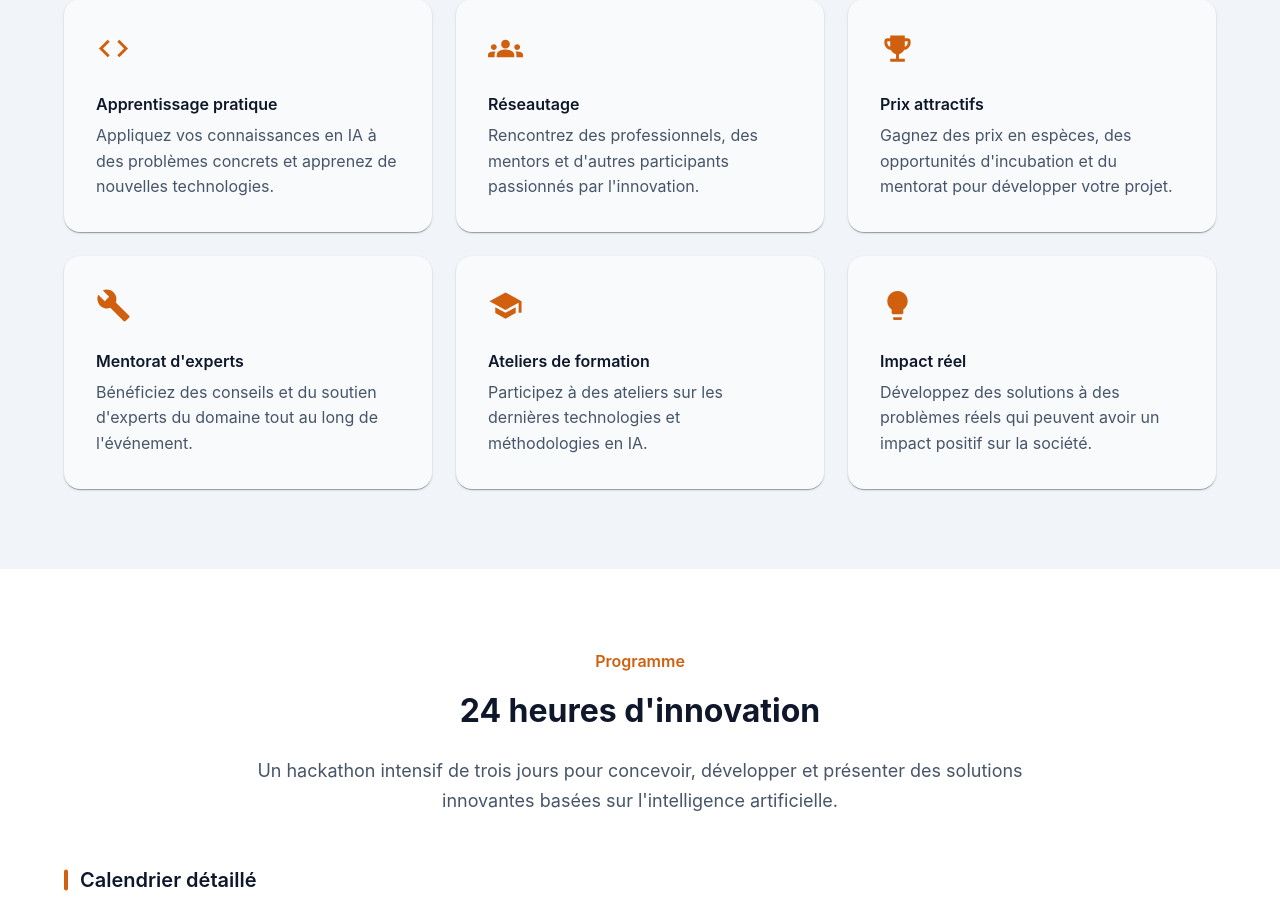
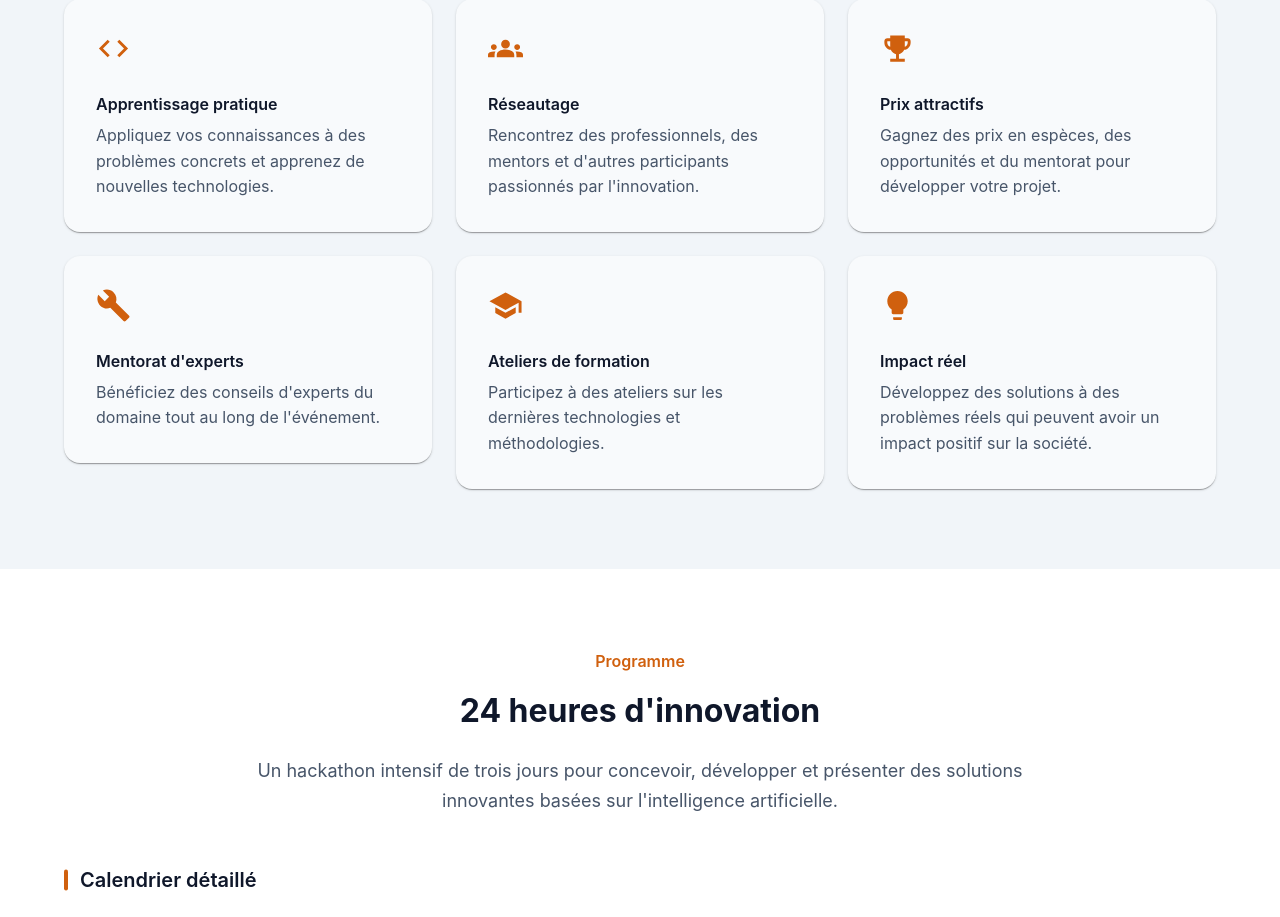
Before and after one commit to Nameless0l/gi, a Next.js app: page /hackathon in a window 1280 px wide. Shown: the part 2120-3037 px from the top of the page. Built offline with nearby package versions, Linux system fonts and the light colour scheme.

Commit message:
Wahouhhh Nameless

```diff
--- a/src/app/hackathon/page.js
+++ b/src/app/hackathon/page.js
@@ -672,7 +672,7 @@ export default function HackathonPage() {
               {
                 icon: <Code fontSize="large" color="primary" />,
                 title: "Apprentissage pratique",
-                description: "Appliquez vos connaissances en IA à des problèmes concrets et apprenez de nouvelles technologies."
+                description: "Appliquez vos connaissances à des problèmes concrets et apprenez de nouvelles technologies."
               },
               {
                 icon: <Groups fontSize="large" color="primary" />,
@@ -682,17 +682,17 @@ export default function HackathonPage() {
               {
                 icon: <EmojiEvents fontSize="large" color="primary" />,
                 title: "Prix attractifs",
-                description: "Gagnez des prix en espèces, des opportunités d'incubation et du mentorat pour développer votre projet."
+                description: "Gagnez des prix en espèces, des opportunités et du mentorat pour développer votre projet."
               },
               {
                 icon: <Build fontSize="large" color="primary" />,
                 title: "Mentorat d'experts",
-                description: "Bénéficiez des conseils et du soutien d'experts du domaine tout au long de l'événement."
+                description: "Bénéficiez des conseils d'experts du domaine tout au long de l'événement."
               },
               {
                 icon: <School fontSize="large" color="primary" />,
                 title: "Ateliers de formation",
-                description: "Participez à des ateliers sur les dernières technologies et méthodologies en IA."
+                description: "Participez à des ateliers sur les dernières technologies et méthodologies."
               },
               {
                 icon: <Lightbulb fontSize="large" color="primary" />,
```
